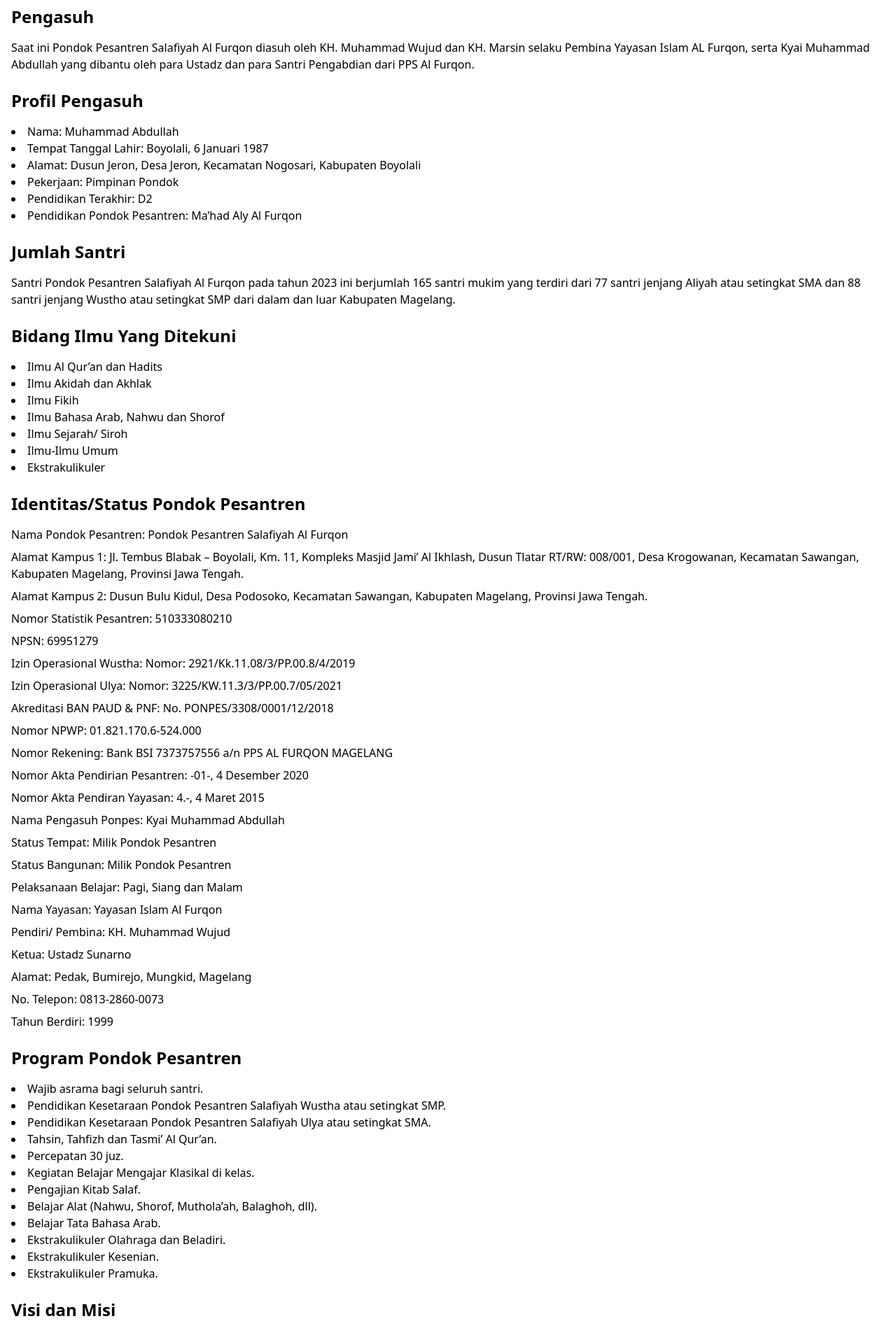
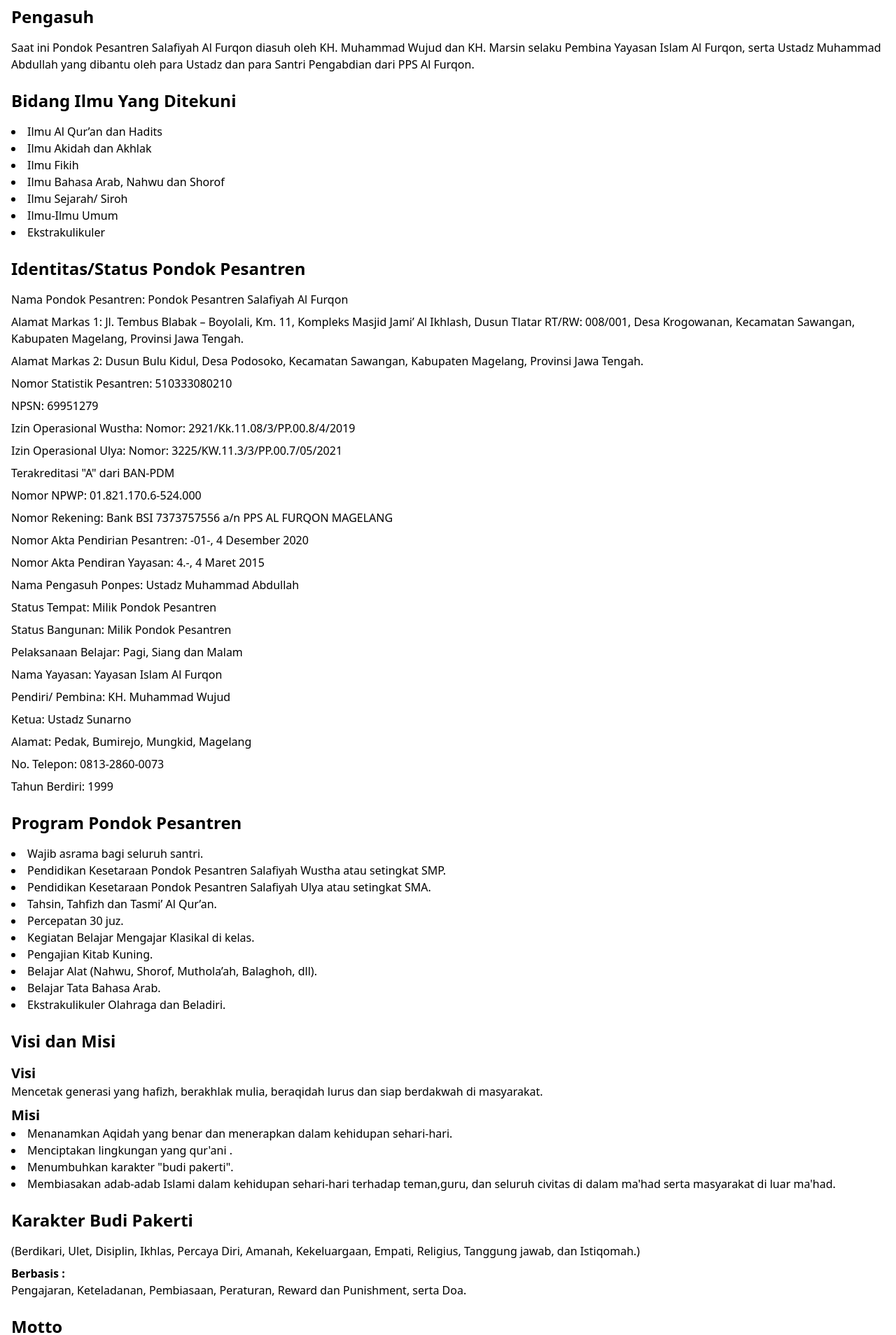
Before and after one commit to anwarchoirawr/pendaftaran-pps, a React (Vite) app: page /profil-lengkap in a window 1280 px wide. Shown: the part 540-2448 px from the top of the page at 70% size. Built offline with nearby package versions, Linux system fonts and the light colour scheme.

Commit message:
merubah sebelum last

```diff
--- a/src/components/BannerDetails/BannerDetails.jsx
+++ b/src/components/BannerDetails/BannerDetails.jsx
@@ -79,7 +79,7 @@
           >
             <h2 className="text-3xl font-bold mb-4">01. Kenapa PPS AL-FURQON</h2>
             <p className="text-slate-600 dark:text-slate-400 text-lg">
-            Mencetak generasi Qur'ani yang berilmu beradab dan mampu bersaing dengan dunia kerja .
+        Mendidik dengan Adab, Membibing dengan Ilmu.
             </p>
           </div>
 
@@ -91,7 +91,8 @@
           >
             <h2 className="text-3xl font-bold mb-4 md:pl-9">02. VISI</h2>
             <p className="text-slate-600 dark:text-slate-400 md:pl-9  text-lg">
-              Visi kami adalah: Mencetak generasi yang hafizh Al Qur’an, berakidah lurus, berakhlak mulia dan siap berdakwah di masyarakat.
+            <p className="mb-2">Mencetak generasi yang hafizh, berakhlak mulia, beraqidah lurus dan siap berdakwah di masyarakat.</p>
+
             </p>
           </div>
 
@@ -101,13 +102,13 @@
             data-aos-duration="800"
             className="text-center md:text-left"
           >
-            <h2 className="text-3xl font-bold mb-4">03. MISI</h2>
-            <p className="text-slate-600 dark:text-slate-400  text-lg">
-              Menanamkan akidah yang benar dan menerapkannya dalam kegiatan sehari-hari.
-              Menciptakan lingkungan yang Qur’ani.
-              Menumbuhkan sepuluh karakter penunjang visi.
-              Membiasakan adab-adab islami dalam kehidupan sehari-hari terhadap teman, guru dan seluruh civitas di dalam pondok serta masyarakat di luar pondok.
-            </p>
+            <h2 className="text-xl font-semibold"> <b>03. MISI </b></h2>
+                <ul className="list-disc list-inside">
+                    <li>Menanamkan Aqidah yang benar dan menerapkan dalam kehidupan sehari-hari.</li>
+                    <li>Menciptakan lingkungan yang qur'ani .</li>
+                    <li>Menumbuhkan karakter "budi pakerti".</li>
+                    <li>Membiasakan adab-adab Islami dalam kehidupan sehari-hari terhadap teman,guru, dan seluruh civitas di dalam ma'had serta masyarakat di luar ma'had.</li>
+                </ul>
           </div>
         </div>
       </section>
--- a/src/components/BannerDetails/ProfilLengkap.jsx
+++ b/src/components/BannerDetails/ProfilLengkap.jsx
@@ -12,10 +12,10 @@
                     Pondok Pesantren Salafiyah Al Furqon yang merupakan suatu Lembaga Pendidikan di bawah naungan Yayasan Islam Al Furqon Magelang (Ustadz Muhammad Wujud).
                 </p>
                 <p className="mb-2">
-                    Kampus 1 Jl. Tembus Blabak – Boyolali, Km. 11, Kompleks Masjid Jami’ Al Ikhlash, Dusun Tlatar RT/RW: 008/001, Desa Krogowanan, Kecamatan Sawangan, Kabupaten Magelang, Provinsi Jawa Tengah.
+                    Markas 1 Jl. Tembus Blabak – Boyolali, Km. 11, Kompleks Masjid Jami’ Al Ikhlash, Dusun Tlatar RT/RW: 008/001, Desa Krogowanan, Kecamatan Sawangan, Kabupaten Magelang, Provinsi Jawa Tengah.
                 </p>
                 <p>
-                    Kampus 2 Dusun Bulu Kidul, Desa Podosoko, Kecamatan Sawangan, Kabupaten Magelang, Provinsi Jawa Tengah.
+                    Markas 2 Dusun Bulu Kidul, Desa Podosoko, Kecamatan Sawangan, Kabupaten Magelang, Provinsi Jawa Tengah.
                 </p>
             </section>
 
@@ -32,28 +32,10 @@
             <section className="mb-6">
                 <h2 className="text-2xl font-semibold mb-4">Pengasuh</h2>
                 <p className="mb-2">
-                    Saat ini Pondok Pesantren Salafiyah Al Furqon diasuh oleh KH. Muhammad Wujud dan KH. Marsin selaku Pembina Yayasan Islam AL Furqon, serta Kyai Muhammad Abdullah yang dibantu oleh para Ustadz dan para Santri Pengabdian dari PPS Al Furqon.
+                    Saat ini Pondok Pesantren Salafiyah Al Furqon diasuh oleh KH. Muhammad Wujud dan KH. Marsin selaku Pembina Yayasan Islam Al Furqon, serta Ustadz Muhammad Abdullah yang dibantu oleh para Ustadz dan para Santri Pengabdian dari PPS Al Furqon.
                 </p>
             </section>
 
-            <section className="mb-6">
-                <h2 className="text-2xl font-semibold mb-4">Profil Pengasuh</h2>
-                <ul className="list-disc list-inside">
-                    <li>Nama: Muhammad Abdullah</li>
-                    <li>Tempat Tanggal Lahir: Boyolali, 6 Januari 1987</li>
-                    <li>Alamat: Dusun Jeron, Desa Jeron, Kecamatan Nogosari, Kabupaten Boyolali</li>
-                    <li>Pekerjaan: Pimpinan Pondok</li>
-                    <li>Pendidikan Terakhir: D2</li>
-                    <li>Pendidikan Pondok Pesantren: Ma’had Aly Al Furqon</li>
-                </ul>
-            </section>
-
-            <section className="mb-6">
-                <h2 className="text-2xl font-semibold mb-4">Jumlah Santri</h2>
-                <p className="mb-2">
-                    Santri Pondok Pesantren Salafiyah Al Furqon pada tahun 2023 ini berjumlah 165 santri mukim yang terdiri dari 77 santri jenjang Aliyah atau setingkat SMA dan 88 santri jenjang Wustho atau setingkat SMP dari dalam dan luar Kabupaten Magelang.
-                </p>
-            </section>
 
             <section className="mb-6">
                 <h2 className="text-2xl font-semibold mb-4">Bidang Ilmu Yang Ditekuni</h2>
@@ -71,18 +53,18 @@
             <section className="mb-6">
                 <h2 className="text-2xl font-semibold mb-4">Identitas/Status Pondok Pesantren</h2>
                 <p className="mb-2">Nama Pondok Pesantren: Pondok Pesantren Salafiyah Al Furqon</p>
-                <p className="mb-2">Alamat Kampus 1: Jl. Tembus Blabak – Boyolali, Km. 11, Kompleks Masjid Jami’ Al Ikhlash, Dusun Tlatar RT/RW: 008/001, Desa Krogowanan, Kecamatan Sawangan, Kabupaten Magelang, Provinsi Jawa Tengah.</p>
-                <p className="mb-2">Alamat Kampus 2: Dusun Bulu Kidul, Desa Podosoko, Kecamatan Sawangan, Kabupaten Magelang, Provinsi Jawa Tengah.</p>
+                <p className="mb-2">Alamat Markas  1: Jl. Tembus Blabak – Boyolali, Km. 11, Kompleks Masjid Jami’ Al Ikhlash, Dusun Tlatar RT/RW: 008/001, Desa Krogowanan, Kecamatan Sawangan, Kabupaten Magelang, Provinsi Jawa Tengah.</p>
+                <p className="mb-2">Alamat Markas 2: Dusun Bulu Kidul, Desa Podosoko, Kecamatan Sawangan, Kabupaten Magelang, Provinsi Jawa Tengah.</p>
                 <p className="mb-2">Nomor Statistik Pesantren: 510333080210</p>
                 <p className="mb-2">NPSN: 69951279</p>
                 <p className="mb-2">Izin Operasional Wustha: Nomor: 2921/Kk.11.08/3/PP.00.8/4/2019</p>
                 <p className="mb-2">Izin Operasional Ulya: Nomor: 3225/KW.11.3/3/PP.00.7/05/2021</p>
-                <p className="mb-2">Akreditasi BAN PAUD & PNF: No. PONPES/3308/0001/12/2018</p>
+                <p className="mb-2">Terakreditasi "A" dari BAN-PDM</p>
                 <p className="mb-2">Nomor NPWP: 01.821.170.6-524.000</p>
                 <p className="mb-2">Nomor Rekening: Bank BSI 7373757556 a/n PPS AL FURQON MAGELANG</p>
                 <p className="mb-2">Nomor Akta Pendirian Pesantren: -01-, 4 Desember 2020</p>
                 <p className="mb-2">Nomor Akta Pendiran Yayasan: 4.-, 4 Maret 2015</p>
-                <p className="mb-2">Nama Pengasuh Ponpes: Kyai Muhammad Abdullah</p>
+                <p className="mb-2">Nama Pengasuh Ponpes: Ustadz Muhammad Abdullah</p>
                 <p className="mb-2">Status Tempat: Milik Pondok Pesantren</p>
                 <p className="mb-2">Status Bangunan: Milik Pondok Pesantren</p>
                 <p className="mb-2">Pelaksanaan Belajar: Pagi, Siang dan Malam</p>
@@ -103,65 +85,51 @@
                     <li>Tahsin, Tahfizh dan Tasmi’ Al Qur’an.</li>
                     <li>Percepatan 30 juz.</li>
                     <li>Kegiatan Belajar Mengajar Klasikal di kelas.</li>
-                    <li>Pengajian Kitab Salaf.</li>
+                    <li>Pengajian Kitab Kuning.</li>
                     <li>Belajar Alat (Nahwu, Shorof, Muthola’ah, Balaghoh, dll).</li>
                     <li>Belajar Tata Bahasa Arab.</li>
                     <li>Ekstrakulikuler Olahraga dan Beladiri.</li>
-                    <li>Ekstrakulikuler Kesenian.</li>
-                    <li>Ekstrakulikuler Pramuka.</li>
+
                 </ul>
             </section>
 
             <section className="mb-6">
                 <h2 className="text-2xl font-semibold mb-4">Visi dan Misi</h2>
                 <h3 className="text-xl font-semibold">Visi</h3>
-                <p className="mb-2">Menjadi lembaga pendidikan yang mencetak generasi Qurani yang berakhlaq karimah, bertaqwa, dan berprestasi.</p>
+                <p className="mb-2">Mencetak generasi yang hafizh, berakhlak mulia, beraqidah lurus dan siap berdakwah di masyarakat.</p>
                 <h3 className="text-xl font-semibold">Misi</h3>
                 <ul className="list-disc list-inside">
-                    <li>Mewujudkan pendidikan Islam yang berorientasi pada pembentukan akhlaq karimah.</li>
-                    <li>Menyiapkan generasi yang berwawasan ilmu agama dan ilmu umum secara seimbang.</li>
-                    <li>Mewujudkan lingkungan pendidikan yang kondusif untuk menumbuhkan semangat belajar.</li>
-                    <li>Melakukan pembinaan kepada santri agar mampu bersaing di era global.</li>
+                    <li>Menanamkan Aqidah yang benar dan menerapkan dalam kehidupan sehari-hari.</li>
+                    <li>Menciptakan lingkungan yang qur'ani .</li>
+                    <li>Menumbuhkan karakter "budi pakerti".</li>
+                    <li>Membiasakan adab-adab Islami dalam kehidupan sehari-hari terhadap teman,guru, dan seluruh civitas di dalam ma'had serta masyarakat di luar ma'had.</li>
                 </ul>
             </section>
 
             <section className="mb-6">
-                <h2 className="text-2xl font-semibold mb-4">Strategi</h2>
+                <h2 className="text-2xl font-semibold mb-4">Karakter Budi Pakerti</h2>
                 <p className="mb-2">
-                    Strategi yang diambil oleh Pondok Pesantren Salafiyah Al Furqon adalah dengan memberikan pendidikan agama yang mendalam serta pendidikan umum yang berkualitas. Selain itu, Pondok Pesantren juga membekali santri dengan berbagai keterampilan untuk bersaing di dunia kerja.
+                   (Berdikari, Ulet, Disiplin, Ikhlas, Percaya Diri, Amanah, Kekeluargaan, Empati, Religius, Tanggung jawab, dan Istiqomah.)
                 </p>
+                <p><b>Berbasis :</b></p>
+                <p>Pengajaran, Keteladanan, Pembiasaan, Peraturan, Reward dan Punishment, serta Doa.</p>
             </section>
 
-            <section className="mb-6">
-                <h2 className="text-2xl font-semibold mb-4">Tujuan</h2>
-                <ul className="list-disc list-inside">
-                    <li>Menjadi pusat pendidikan Islam yang berorientasi pada pembentukan akhlaq karimah.</li>
-                    <li>Melahirkan generasi yang menguasai ilmu agama dan ilmu umum secara seimbang.</li>
-                    <li>Mencetak santri yang berprestasi dalam berbagai bidang ilmu.</li>
-                    <li>Memberikan bekal keterampilan hidup kepada santri agar dapat bersaing di dunia kerja.</li>
-                </ul>
-            </section>
 
             <section className="mb-6">
                 <h2 className="text-2xl font-semibold mb-4">Motto</h2>
-                <p className="mb-2">"Bersama Al Qur’an Kita Menuju Kejayaan Ummat"</p>
-            </section>
+                <p className="mb-2">"Meraih berkah bersama Al Qur'an"</p>
 
-            <section className="mb-6">
-                <h2 className="text-2xl font-semibold mb-4">Karakter Penunjang Visi</h2>
-                <p className="mb-2">
-                    Beberapa karakter yang ditekankan di Pondok Pesantren Salafiyah Al Furqon antara lain: kedisiplinan, tanggung jawab, kemandirian, kejujuran, dan semangat belajar.
-                </p>
             </section>
 
             <section className="mb-6">
                 <h2 className="text-2xl font-semibold mb-4">Susunan Pengurus Pondok Pesantren</h2>
                 <ul className="list-disc list-inside">
-                    <li>Pembina: KH. Muhammad Wujud</li>
-                    <li>Ketua Yayasan: KH. Marsin</li>
-                    <li>Pimpinan Pondok: Kyai Muhammad Abdullah</li>
-                    <li>Sekretaris: Ustadz Sunarno</li>
-                    <li>Bendahara: Ustadzah Siti Munawaroh</li>
+                    <li>Pembina 1: KH. Muhammad Wujud</li>
+                    <li>Pembina 2: KH. Marsin</li>
+                    <li>Ketua Yayasan: Ustadz Sunarno</li>
+                    <li>Pimpinan Pondok: Ustadz Muhammad Abdullah</li>
+                    <li>Kepala PKPPS: Ustadz Didik Setyawan, S.Pd.I.</li>
                 </ul>
             </section>
         </div>
--- a/src/components/Gallery/FullGallery.jsx
+++ b/src/components/Gallery/FullGallery.jsx
@@ -15,9 +15,9 @@
 
   const images = [
     { src: heroImage1, alt: "Kajian Ahad", description: "Futsal" },
-    { src: heroImage2, alt: "Kenaikan Sabuk", description: "Kenaikan sabuk" },
-    { src: heroImage3, alt: "Gambar 3", description: "Sholat jamaah Santri MA" },
-    { src: heroImage4, alt: "Gambar 4", description: "Kajian" },
+    { src: heroImage2, alt: "Kenaikan Sabuk", description: "Kenaikan Sabuk Taekwondo" },
+    { src: heroImage3, alt: "Gambar 3", description: "Sholat Jamaah Santri Ulya" },
+    { src: heroImage4, alt: "Gambar 4", description: "Kajian Rutin" },
     { src: heroImage5, alt: "Gambar 5", description: "Upacara" },
     { src: heroImage6, alt: "Gambar 5", description: "Paskibra" },
 
--- a/src/components/Hero.jsx/Hero.jsx
+++ b/src/components/Hero.jsx/Hero.jsx
@@ -11,7 +11,7 @@
 
   const texts = [
     "Ahlan Wa Sahlan",
-    "Di PPS SALAFIYAH AL-FURQON"
+    "Di PPS AL-FURQON Magelang"
   ];
 
   useEffect(() => {
--- a/src/components/InfoTerbaru/InfoTerbaru.jsx
+++ b/src/components/InfoTerbaru/InfoTerbaru.jsx
@@ -15,7 +15,7 @@
   const navigate = useNavigate();
 
   const infos = [
-    { src: infoImage1, alt: "Info 1", description: "Penerimaan Santri Baru", additionalText: "Tahun ajaran 2024/2025", isRegistration: true },
+    { src: infoImage1, alt: "Info 1", description: "Penerimaan Santri Baru", additionalText: "Tahun ajaran 2025/2026", isRegistration: true },
     { src: infoImage2, alt: "Info 2", description: "BBM", additionalText: "Bersih bersih masjid" },
     { src: infoImage3, alt: "Info 3", description: "Asesment Nasional", additionalText: "Jenjang Wustho" },
     { src: infoImage4, alt: "Info 4", description: "Event Kejuaraan" , additionalText: "Alikhlas champion league" },
--- a/src/components/Testimoni/Testimoni.jsx
+++ b/src/components/Testimoni/Testimoni.jsx
@@ -14,13 +14,13 @@
     },
     {
       video: "https://www.youtube.com/embed/WhLAQGWQjuE", // URL video embed
-      name: "Jundil Islam (angkatan 1)",
-      text: "Study King khalid University",
+      name: "Jundil Islam (Angkatan 1)",
+      text: "Mahasiswa King khalid University",
     },
     {
       video: "https://www.youtube.com/embed/7ZSfXWvRB7k", // URL video embed
       name: "Ibnu Taimiyah (Angkatan 2) ",
-      text: "Study Universitas Islam Madinah",
+      text: "Mahasiswa Universitas Islam Madinah",
     },
   ];
 
```
Also changed, not shown: src/components/Pendaftaran/Pendaftaran.jsx (+7 -7 lines).
